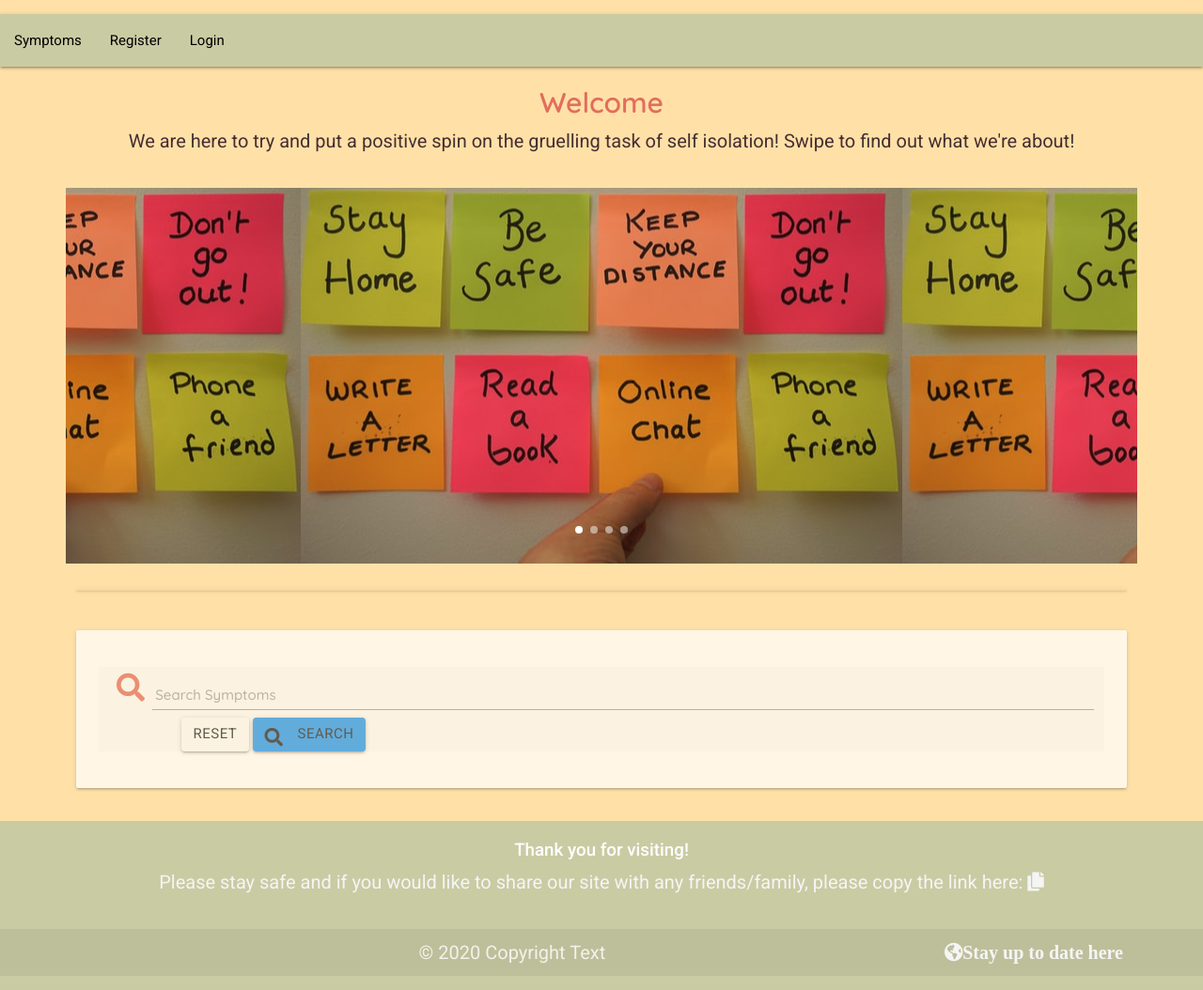
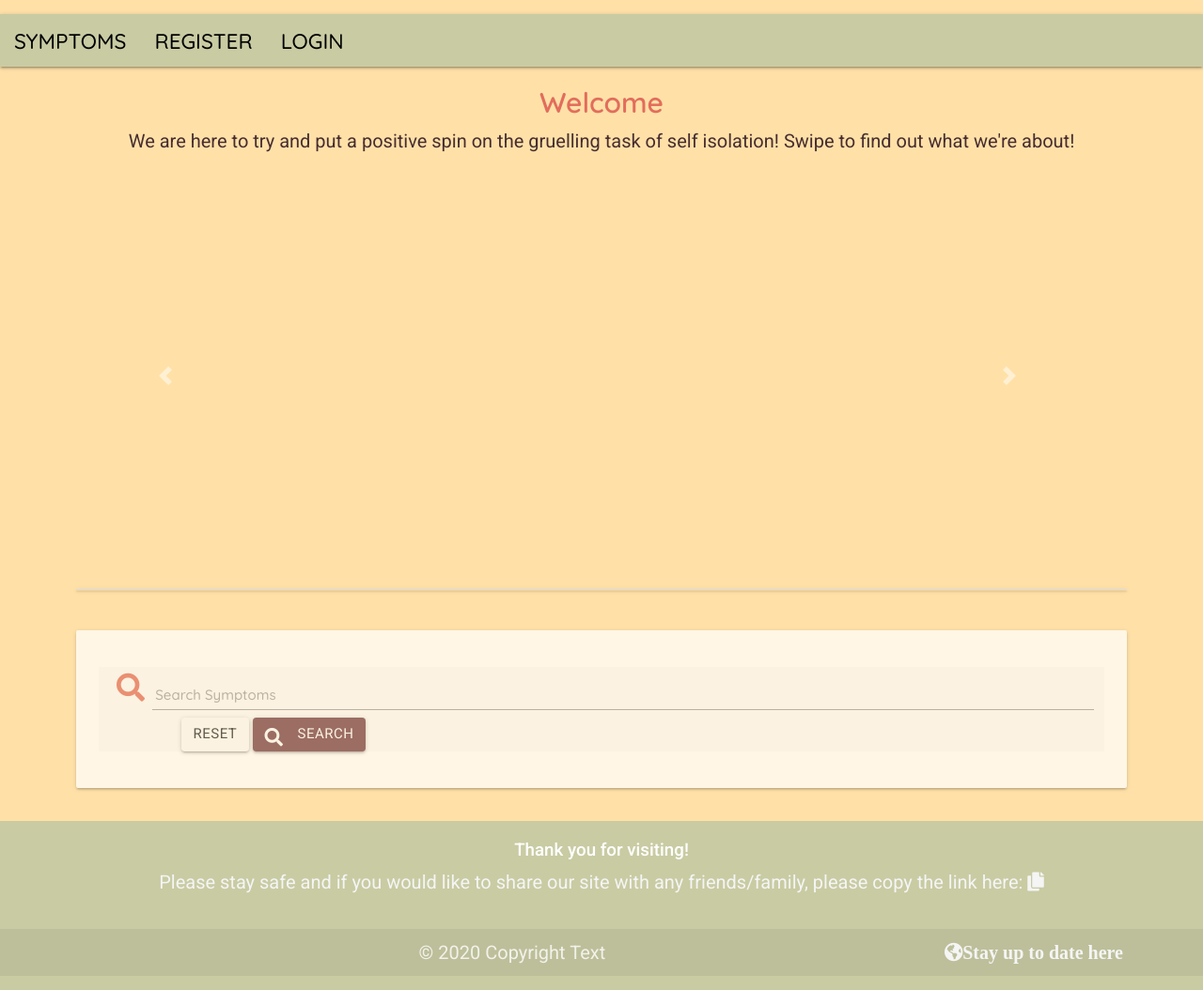
Before and after one commit to Code-Institute-Submissions/self-isolation-watch, a Flask app: page / in a window 1280 px wide. Shown: the whole page at 94% size. Run offline with Flask 2, Linux system fonts and the light colour scheme; data that the repository does not hold is empty; some libraries are stand-ins or nearby versions.

Commit message:
update:general updates to the styles and content of the site

```diff
--- a/static/css/styles.css
+++ b/static/css/styles.css
@@ -59,8 +59,25 @@
     font-weight: 500;
      font-size: 20px;
     text-align: center;
+    padding:1rem 0 .5rem;
 
 }
+.underline{
+    text-decoration:underline;
+
+}
+.nav-titles{
+    font-size: 1.5rem;
+    display: block;
+    padding: 15px 0;
+    cursor: pointer;
+    font-family: 'Quicksand', sans-serif;
+    text-transform:uppercase;
+    color: black;
+    text-decoration: none;
+}
+
+
 .flashes{
     font-family: 'Quicksand', sans-serif;
     color: #472D30;
@@ -115,12 +132,7 @@
     color: #E26D5C;
 }
 
-.carousel {
-    height: 400px !important;
-    width: 640px !important;
-    position: relative;
 
-}
 
 .carousel-item{
        padding: 2rem 0 0;
@@ -133,15 +145,15 @@
    opacity: 0.5;
 }
 
-.amber{
+.carousel-2{
     background-color: #472D30;
 }
 
-.green{
+.carousel-3{
 background-color: #723D46;
 }
 
-.blue{
+.carousel-4{
 background-color: #E26D5C;
 }
 
@@ -240,5 +252,23 @@
 }
 
 .divider{
-    background-color: #C9CBA3;
+    background-color: #E26D5C;
+    margin-top:1rem;
+    padding-bottom:1rem;
 }
+
+.collapsible-header {
+    background-color: #E26D5C;
+    border-bottom: 2px solid #C9CBA3;
+}
+
+.delete{
+    background-color:#C9CBA3;
+
+}
+
+.edit{
+    background-color:#723D46;
+    color:#fafafa;
+
+}
--- a/static/js/scripts.js
+++ b/static/js/scripts.js
@@ -27,10 +27,9 @@
   $('.dropdown-trigger').dropdown();
 
 /* initialisation for carousel on welcome page */
-  $('.carousel.carousel-slider').carousel({
-    fullWidth: true,
-    indicators: true
-  });
+$('.carousel').carousel({
+  interval: 2000
+})
 
 /* initialisation for modals for double checking deleting */
   $(document).ready(function(){
--- a/templates/base.html
+++ b/templates/base.html
@@ -35,14 +35,14 @@
       <a href="#" data-target="mobile-demo" class="sidenav-trigger"><i class="fas fa-bars"></i></a>
       <ul class="left hide-on-med-and-down">
         {% if session.user %}
-            <li><a href="{{ url_for('my_symptoms', username=session['user']) }}#add_symptoms">Add symptom</a></li>
-            <li><a href="{{ url_for('get_symptoms') }}">Symptoms</a></li>
-            <li><a href="{{ url_for('my_symptoms', username=session['user']) }}">My Symptoms</a></li>
-            <li><a href="{{ url_for('logout') }}">Log out</a></li>
+            <li><a active-color="orange" href="{{ url_for('my_symptoms', username=session['user']) }}#add_symptoms"><h2 class="nav-titles">Add symptom</h2></a></li>
+            <li><a href="{{ url_for('get_symptoms') }}"><h2 class="nav-titles">Symptoms</h2></a></li>
+            <li><a href="{{ url_for('my_symptoms', username=session['user']) }}"><h2 class="nav-titles">My Symptoms</h2></a></li>
+            <li><a href="{{ url_for('logout') }}"><h2 class="nav-titles">Log out</h2></a></li>
         {% else %}
-            <li><a href="{{ url_for('get_symptoms') }}">Symptoms</a></li>
-            <li><a href="{{ url_for('register') }}">Register</a></li>
-            <li><a href="{{ url_for('login') }}">Login</a></li>
+            <li><a href="{{ url_for('get_symptoms') }}"><h2 class="nav-titles">Symptoms</h2></a></li>
+            <li><a href="{{ url_for('register') }}"><h2 class="nav-titles">Register</h2></a></li>
+            <li><a href="{{ url_for('login') }}"><h2 class="nav-titles">Login</h2></a></li>
         {% endif %}
       </ul>
     </div>
@@ -50,10 +50,17 @@
 
  <!--mobile navbar -->
 <ul class="sidenav" id="mobile-demo">
-    <li><a href="#">Symptoms</a></li>
-    <li><a href="">Add symptom</a></li>
-    <li><a href="#"></a></li>
-</ul>
+        {% if session.user %}
+            <li><a active-color="orange" href="{{ url_for('my_symptoms', username=session['user']) }}#add_symptoms"><h2 class="nav-titles">Add symptom</h2></a></li>
+            <li><a href="{{ url_for('get_symptoms') }}"><h2 class="nav-titles">Symptoms</h2></a></li>
+            <li><a href="{{ url_for('my_symptoms', username=session['user']) }}"><h2 class="nav-titles">My Symptoms</h2></a></li>
+            <li><a href="{{ url_for('logout') }}"><h2 class="nav-titles">Log out</h2></a></li>
+        {% else %}
+            <li><a href="{{ url_for('get_symptoms') }}"><h2 class="nav-titles">Symptoms</h2></a></li>
+            <li><a href="{{ url_for('register') }}"><h2 class="nav-titles">Register</h2></a></li>
+            <li><a href="{{ url_for('login') }}"><h2 class="nav-titles">Login</h2></a></li>
+        {% endif %}
+      </ul>
 
 </header>
 
--- a/templates/symptoms.html
+++ b/templates/symptoms.html
@@ -11,10 +11,12 @@
   </div>
 </div>
 <!--welcome carousel -->
-<div class="row">
-  <div class="carousel carousel-slider center white-text col s12">
+<div class="row container">
+  <div class="col s12">
+<div id="carouselControls" class="carousel slide" data-ride="carousel">
+  <div class="carousel-inner">
     <div class="carousel-item black" href="#one!" id="#carousel-1"></div>
-    <div class="carousel-item amber" href="#two!">
+    <div class="carousel-item carousel-2" href="#two!">
       <div class="carousel-fixed-item center white-text">
         <a
           class="btn waves-effect white"
@@ -28,13 +30,14 @@
         We wanted to create an app that you could use to track and share your potential COVID-19 symptoms, so that if you do need to speak to a doctor or nurse, because you think you may have corona virus, you can hand them some documented data, to make their life easier and your diagnosis faster!
       </h2>
     </div>
-    <div class="carousel-item green white-text" href="#three!">
+  <div class="carousel-item carousel-3 white-text" href="#three!">
       <div class="carousel-fixed-item center white-text">
+
         <a
           class="btn waves-effect white"
-          href="https://www.gov.uk/get-coronavirus-test"
+          href="https://www.gov.uk/government/news/online-isolation-notes-launched-providing-proof-of-coronavirus-absence-from-work#:~:text=Isolation%20notes%20will%20provide%20employees,to%20leave%20their%20homes."
           target="blank"
-          >COVID-19 TEST</a
+          >Isolation Notes</a
         >
       </div>
       <h2 class="subtitles">
@@ -43,17 +46,18 @@
         symptoms at any time.
       </h2>
     </div>
-    <div class="carousel-item blue white-text" href="#four!">
+
+        <div class="carousel-item carousel-4 white-text" href="#four!">
       <div class="carousel-fixed-item center white-text">
         <a
           class="btn waves-effect white"
-          href="https://www.gov.uk/get-coronavirus-test"
+          href="{{ url_for('register') }}"
           target="blank"
-          >COVID-19 TEST</a
+          >Get started now!</a
         >
       </div>
       <h2 class="subtitles">Monitor your health and use this as a tool!</h2>
-          <ul class="site-actions bullets">
+          <ul>
         <li>You can track your symptoms</li>
         <li>Read other peoples' symptoms</li>
         <li>Edit your symptoms at any time!</li>
@@ -61,6 +65,16 @@
 
     </div>
   </div>
+  <a class="carousel-control-prev" href="#carouselControls" role="button" data-slide="prev">
+    <span class="carousel-control-prev-icon" aria-hidden="true"></span>
+    <span class="sr-only">Previous</span>
+  </a>
+  <a class="carousel-control-next" href="#carouselControls" role="button" data-slide="next">
+    <span class="carousel-control-next-icon" aria-hidden="true"></span>
+    <span class="sr-only">Next</span>
+  </a>
+</div>
+</div>
 </div>
 
 <!--symptom list -->
@@ -77,12 +91,12 @@
 
             <a
               href="{{ url_for('edit_symptom', symptom_id=symptom._id) }}"
-              class="btn-small green accented"
+              class="btn-small edit"
               >Edit</a
             >
             <!--delete confirmation modal  -->
             <a
-              class="waves-effect waves-light btn modal-trigger"
+              class="waves-effect btn modal-trigger delete "
               href="#delete-confirmation"
               >Delete</a
             >
@@ -107,8 +121,8 @@
             {% endif %}
           </div>
           <div class="col s9">
-            <strong>{{ symptom.symptom_name }} </strong> Experienced Since :
-            <strong>{{ symptom.start_date}}</strong> added by : {{
+            <h2 class="subtitles">{{ symptom.symptom_name }} </h2> Experienced Since :
+            <h3 class="subtitles">{{ symptom.start_date}}</h3> added by : {{
             symptom.symptom_recipient }}
           </div>
         </div>
@@ -138,7 +152,7 @@
             <a href="{{ url_for('get_symptoms') }}" class="btn text-shadow"
               >Reset</a
             >
-            <button class="submit btn blue">
+            <button class="submit btn edit">
               <i class="fas fa-search left"></i>Search
             </button>
           </div>
```
Also changed, not shown: templates/login.html (+18 -7 lines), templates/my_symptoms.html (+5 -6 lines).
